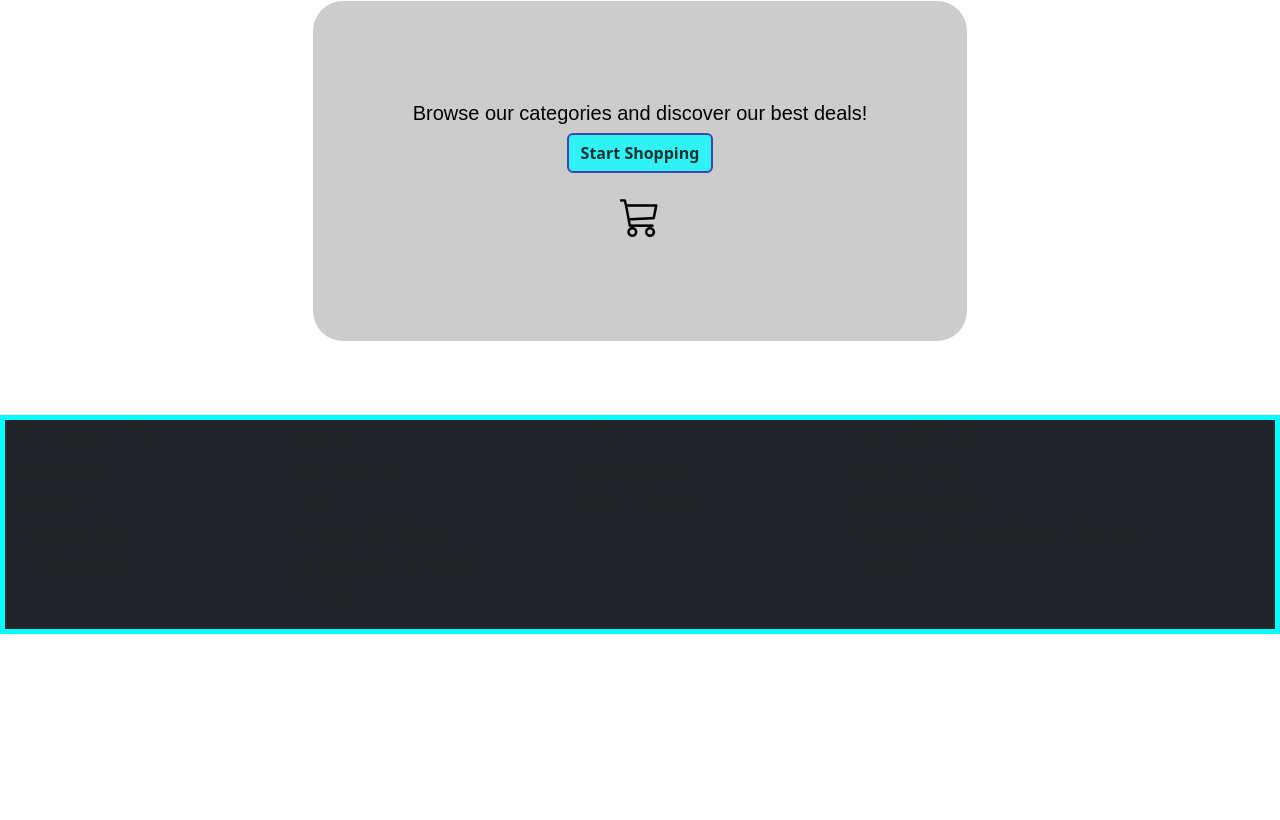
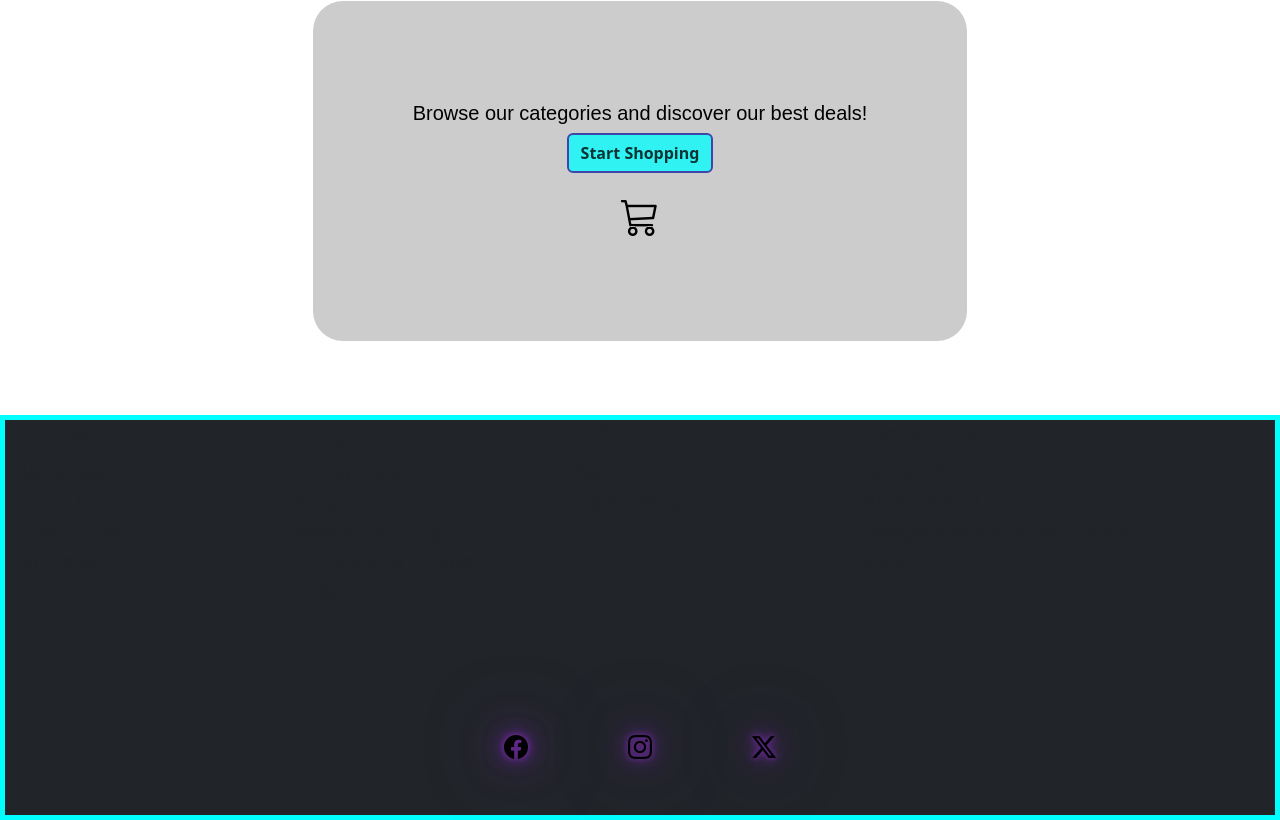
Before and after one commit to ChukwuR/firstStore, a React (Vite) app in the folder myapp/: page /Checkout in a window 1280 px wide. Shown: the part 243-1063 px from the top of the page. Before the commit the page ends 877 px from the top, so only its background shows below. Built offline with nearby package versions, Linux system fonts and the light colour scheme; a web font is replaced by a local one.

Commit message:
updated Footer and footer

```diff
--- a/myapp/src/components/Footer.jsx
+++ b/myapp/src/components/Footer.jsx
@@ -54,6 +54,11 @@ function Footer(){
                         </div>
                     </div>
                 </div>
+                <div className="container d-flex social-icons neon-container">
+                    <div className='facebook neon-text'><i className="bi bi-facebook"></i></div>
+                    <div className="instagram neon-text"><i className="bi bi-instagram"></i></div>
+                    <div className="xtwiiter neon-text"><i className="bi bi-twitter-x"></i></div>
+                </div>
             </div>
         </>
     )
--- a/myapp/src/components/footer.css
+++ b/myapp/src/components/footer.css
@@ -13,15 +13,15 @@
         justify-self: center;
     }
 
-    .cardFooter #cardPTxt{
+    /* .cardFooter #cardPTxt{
         visibility: hidden;
-    }
+    } */
 }
 
 @media(min-width: 767px){
-    .dropdown{
+    /* .dropdown{
         visibility: hidden;
-    }
+    } */
 
     .cardFooter{
         border: none;
```
